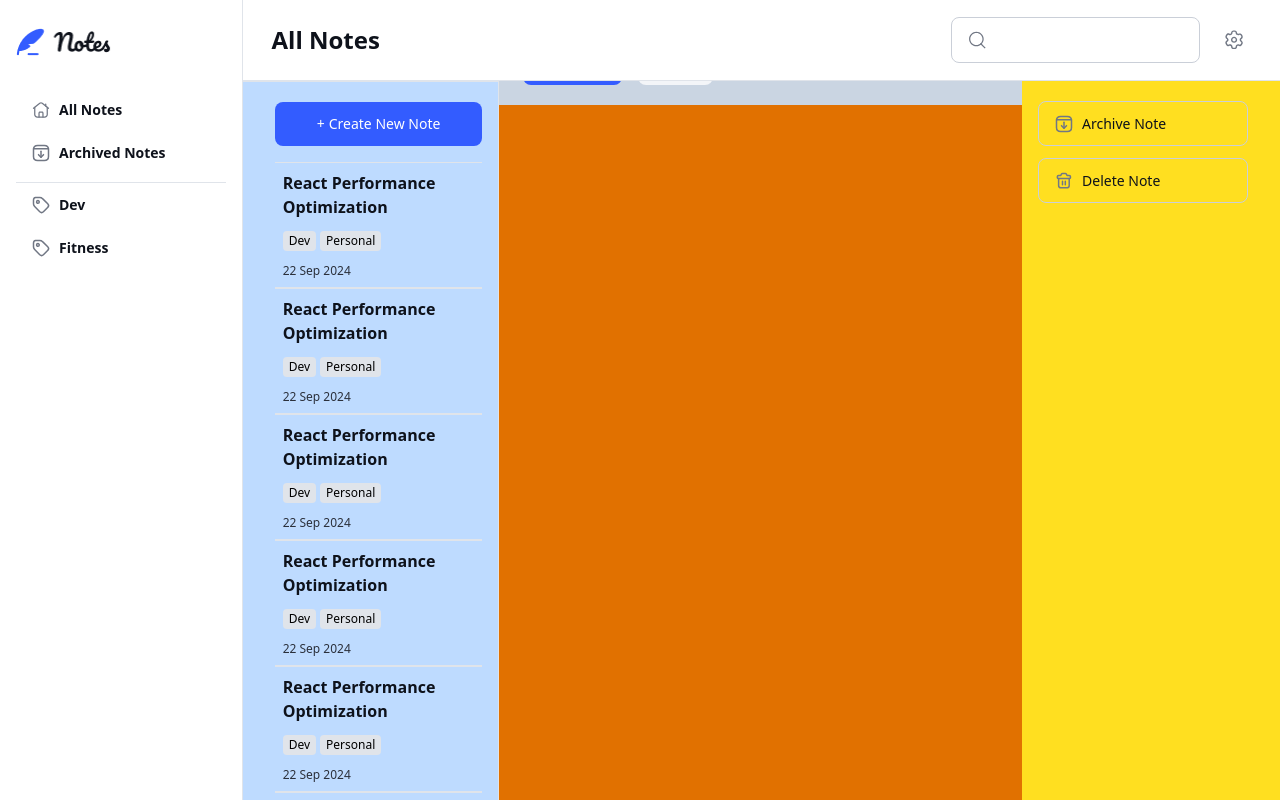
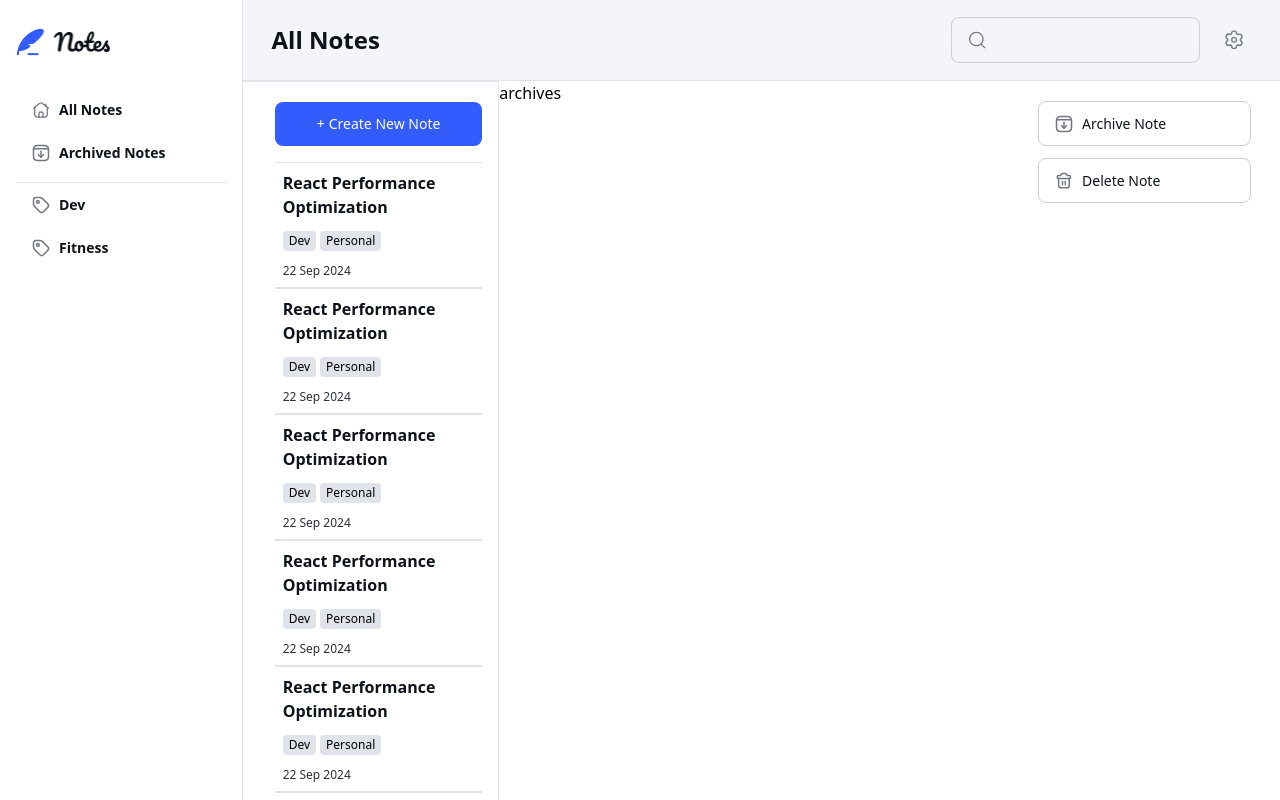
Before and after one commit to KhatunaGG/note-taking-web-app-client, a Next.js app: page /archives in a window 1280 px wide. Shown: the top 800 px of the page. Built offline with nearby package versions, Linux system fonts and the light colour scheme.

Commit message:
fixed: markup

```diff
--- a/src/app/(pages)/layout.tsx
+++ b/src/app/(pages)/layout.tsx
@@ -37,10 +37,72 @@
 //   );
 // }
 
+// import { ToastContainer } from "react-toastify";
+// import "../globals.css";
+// import Sidebar from "../component/__organism/sidebar/Sidebar";
+// import { Aside, Footer, Header, Notes } from "../component/__organism";
+
+// export default function MainLayout({
+//   children,
+// }: {
+//   children: React.ReactNode;
+// }) {
+//   return (
+//     <div className=" w-full min-h-screen flex overflow-hidden bg-[#F3F5F8] lg:bg-white">
+//       <div className="lg:w-[18.88%] h-full overflow-y-auto ">
+//         <Sidebar />
+//       </div>
+
+//       <div className="w-full block lg:flex lg:w-[81.12%] ">
+//         <div className="w-full bg-yellow-200 flex flex-col">
+//           <div className="h-[54px] md:h-[74px] lg:h-[81px] w-full">
+//             <Header />
+//           </div>
+
+//           <div className=" flex items-start min-h-[calc(100vh-54px)] md:min-h-[calc(100vh-74px)] lg:min-h-[calc(100vh-81px)] bg-yellow-200">
+
+//             <Notes />
+
+//             {/* <div className="w-full lg:w-[24.82%] min-h-[calc(100vh-54px)] md:min-h-[calc(100vh-74px)] lg:min-h-[calc(100vh-81px)] bg-green-200 ">notes</div> */}
+
+//             <div className="w-full lg:flex-1 min-h-[calc(100vh-54px)] md:min-h-[calc(100vh-74px)] lg:min-h-[calc(100vh-81px)] bg-blue-200 hidden lg:flex">
+
+//               {children}
+
+//             </div>
+//             <div className="w-full lg:w-[24.82%] min-h-[calc(100vh-54px)] md:min-h-[calc(100vh-74px)] lg:min-h-[calc(100vh-81px)] bg-red-200 hidden lg:flex">
+//               3
+//             </div>
+//           </div>
+//         </div>
+//       </div>
+
+//       {/* <div className="flex flex-col flex-1 min-h-screen">
+//         <div className="h-[54px] md:h-[74px] lg:h-[81px] shrink-0">
+//           <Header />
+//         </div>
+
+//         <div className="w-full lg:flex-1 overflow-y-auto  flex flex-row  screen-minus-137   lg:min-h-screen-minus-155  bg-amber-600">
+//           <div className="w-full max-h-min flex items-start">
+//             <Notes />
+//             <div className="w-full lg:w-[50.34%] flex flex-col relative  ">
+//               {children}
+//               <Footer />
+//             </div>
+//             <Aside />
+//           </div>
+//         </div>
+//       </div> */}
+
+//       <ToastContainer />
+//     </div>
+//   );
+// }
+
 import { ToastContainer } from "react-toastify";
 import "../globals.css";
 import Sidebar from "../component/__organism/sidebar/Sidebar";
-import { Aside, Footer, Header, Notes } from "../component/__organism";
+import { Aside, Header, Notes } from "../component/__organism";
 
 export default function MainLayout({
   children,
@@ -48,34 +110,29 @@ export default function MainLayout({
   children: React.ReactNode;
 }) {
   return (
-    <div className=" w-full min-h-screen flex overflow-hidden bg-[#F3F5F8] lg:bg-white">
-      <div className="lg:w-[18.88%] h-full overflow-y-auto">
+    <div className=" w-full min-h-screen flex  bg-[#F3F5F8] lg:bg-white">
+      <div className="lg:w-[18.88%] h-full overflow-y-auto ">
         <Sidebar />
       </div>
-      <div className="flex flex-col flex-1 min-h-screen">
-        <div className="h-[54px] md:h-[74px] lg:h-[81px] shrink-0">
-          <Header />
-        </div>
 
-        <div className="w-full lg:flex-1 overflow-y-auto  flex flex-row  screen-minus-137   lg:min-h-screen-minus-155  bg-amber-600">
-          <div className="w-full max-h-min flex items-start">
-            <Notes />
-            <div className="w-full lg:w-[50.34%] flex flex-col relative  ">
+      <div className="w-full lg:w-[81.12%]  min-h-[calc(100vh-54px)] md:min-h-[calc(100vh-74px)] lg:min-h-[calc(100vh-81px)] ">
+        <div className="w-full flex flex-col items-start    relative">
+          <div className="h-[54px] md:h-[74px] lg:h-[81px] w-full absolute inset-0 z-10">
+            <Header />
+          </div>
+
+          <div className="w-full flex items-stretch  pt-[54px] md:pt-[74px] lg:pt-[81px] min-h-screen">
+            <div className="w-full lg:w-[24.82%] ">
+              <Notes />
+            </div>
+            <div className="w-full lg:w-[50.34%] hidden lg:flex">
               {children}
-              <Footer />
             </div>
-            <Aside />
+            <div className="w-full lg:w-[22.07%] hidden lg:flex ">
+              <Aside />
+            </div>
           </div>
         </div>
-
-        {/* <div className="flex-1 flex flex-row overflow-hidden min-h-0">
-          <div className="w-full lg:w-[76.17%] h-full overflow-y-auto">
-            {children}
-          </div>
-          <div className="hidden lg:block w-[23.83%] h-full overflow-y-auto">
-            <Aside />
-          </div>
-        </div> */}
       </div>
       <ToastContainer />
     </div>
--- a/src/app/component/__organism/aside/Aside.tsx
+++ b/src/app/component/__organism/aside/Aside.tsx
@@ -3,8 +3,7 @@ import { Archives, Delete } from "../../__atoms";
 
 const Aside = () => {
   return (
-    // <div className="min-h-screen w-[24.82%]  pl-4 py-[20px] bg-white border-l border-l-[#CACFD8] flex flex-col gap-3">
-    <div className="hidden min-h-screen lg:w-[24.82%] pl-4 py-[20px] lg:flex flex-col gap-3 pr-8         bg-yellow-300">
+    <div className="hidden w-full  pl-4 py-[20px] lg:flex flex-col gap-3 ">
       <button className="w-full rounded-lg border border-[#CACFD8] text-[#0E121B] font-semibold text-sm px-[15px] py-[11.5px] flex items-center justify-start gap-2">
         <Archives width={"20px"} height={"20px"} />
         <p className="text-sm text-[#0E121B] font-medium">Archive Note</p>
--- a/src/app/component/__organism/dashboard/Dashboard.tsx
+++ b/src/app/component/__organism/dashboard/Dashboard.tsx
@@ -1,27 +1,18 @@
 "use client";
 import { useSignInStore } from "@/app/store/sign-in.store";
-import { useEffect, useState } from "react";
+import { useEffect } from "react";
 import NoteDetails from "../noteDetails/NoteDetails";
-import Notes from "../notes/Notes";
 
 const Dashboard = () => {
   const { accessToken, initialize, currentUser } = useSignInStore();
-
-
 
   useEffect(() => {
     initialize();
   }, [initialize]);
 
-
   if (!accessToken) return null;
 
-  return (
-    <section className="w-full min-h-screen flex ">
-      {/* <Notes /> */}
-      <NoteDetails />
-    </section>
-  );
+  return <NoteDetails />;
 };
 
 export default Dashboard;
--- a/src/app/component/__organism/footer/Footer.tsx
+++ b/src/app/component/__organism/footer/Footer.tsx
@@ -2,8 +2,7 @@ import React from "react";
 
 const Footer = () => {
   return (
-
-      <div className="hidden w-full bg-slate-300 pt-4 pb-5 p-6 lg:flex gap-4 items-center border-t border-t-[#E0E4EA] absolute bottom-0 z-10 left-0 right-0 ">
+    <div className="hidden w-full pt-4 pb-5 p-6 lg:flex gap-4 items-center border-t border-t-[#E0E4EA] absolute bottom-0 z-10 left-0 right-0 ">
       <button className="bg-[#335CFF] text-sm text-white py-3 px-4 rounded-lg">
         Save Note
       </button>
@@ -11,7 +10,6 @@ const Footer = () => {
         Cancel
       </button>
     </div>
-
   );
 };
 
--- a/src/app/component/__organism/header/Header.tsx
+++ b/src/app/component/__organism/header/Header.tsx
@@ -4,7 +4,7 @@ import Search from "../../__atoms/search/Search";
 
 const Header = () => {
   return (
-    <div className="bg-[#F3F5F8] px-8 w-full h-[54px] md:h-[74px] lg:h-[81px]  flex items-center justify-between lg:px-[2.78%] lg:bg-white lg:border-b lg:border-l lg:border-[#E0E4EA]">
+    <div className="bg-[#F3F5F8] px-8 w-full h-[54px] md:h-[74px] lg:h-[81px]  flex items-center justify-between lg:px-[2.78%]  lg:border-b lg:border-l lg:border-[#E0E4EA]">
       <h1 className="font-bold text-[24px] text-[#0E121B] hidden lg:block">
         All Notes
       </h1>
--- a/src/app/component/__organism/nav/Nav.tsx
+++ b/src/app/component/__organism/nav/Nav.tsx
@@ -2,15 +2,12 @@
 import { Archives, Home, Search, Setting, Tag } from "../../__atoms";
 
 const Nav = () => {
-  const isNav = true;
-
   return (
-    // <div className="w-full h-[56px] md:h-[74px] lg:hidden px-4 md:px-8 py-3 flex items-center justify-between">
     <div
       style={{
-        boxShadow: "0 -4px 6px 0 #F0F0F099",
+        boxShadow: "0 -4px 6px 0 #E0E4EA",
       }}
-      className="w-full h-[56px] md:h-[74px] lg:hidden   py-3 grid grid-cols-5 border-t border-t-[#E0E4EA] shadow-t-lg      mt-auto"
+      className="w-full h-[56px] md:h-[74px] lg:hidden px-8  py-3 grid grid-cols-5 border-t border-t-[#E0E4EA] shadow-t-lg "
     >
       <button className="flex flex-col items-center justify-center gap-1 rounded-sm   bg-[#EBF1FF]">
         <Home width={"24px"} height={"24px"} />
--- a/src/app/component/__organism/notes/Notes.tsx
+++ b/src/app/component/__organism/notes/Notes.tsx
@@ -1,79 +1,3 @@
-// import React, { Dispatch, SetStateAction } from "react";
-// import Note from "../note/Note";
-// import Nav from "../nav/Nav";
-// import { Plus } from "../../__atoms";
-// import Link from "next/link";
-
-// const Notes = () => {
-//   return (
-//     <div
-//       className="w-full px-8 lg:w-[24.82%] pt-[20px] lg:pl-8 md:pt-6 lg:pt-[20px] lg:pr-4  flex flex-col gap-4
-//     lg:border lg:border-[#E0E4EA] rounded-t-xl overflow-hidden lg:rounded-t-[0px]  relative              bg-blue-200   "
-//     >
-//       <h1 className="block font-bold text-[24px] text-[#0E121B] lg:hidden">
-//         All Notes
-//       </h1>
-
-//       {/* <button className="hidden w-full bg-[#335CFF] rounded-lg text-white text-sm font-normal py-3 lg:flex items-center justify-center">
-//         + Create New Note
-//       </button>
-
-//       <button
-//         type="button"
-//         className=" bg-[#335CFF] text-white text-sm font-normal
-//         fixed right-8 bottom-[90px] h-[48px] w-[48px]
-//        md:h-[64px] md:w-[64px] rounded-full
-//        items-center justify-center lg:hidden"
-//       >
-//         <div className="w-full flex items-center justify-center gap-1">
-//           <Plus />
-//           <span className="hidden lg:block lg:text-sm font-medium ">+</span>
-//           <span className="hidden text-sm font-medium lg:block">
-//             Create New Note
-//           </span>
-//         </div>
-//       </button> */}
-
-//       <button
-//         type="button"
-//         className=" bg-[#335CFF] text-white text-sm font-normal py-3
-//         fixed right-8 bottom-[90px] h-[48px] w-[48px]
-//        md:h-[64px] md:w-[64px] rounded-full
-//        lg:static lg:w-full lg:rounded-lg lg:h-auto lg:flex items-center justify-center"
-//       >
-//         <div className="w-full flex items-center justify-center gap-1">
-//           <Plus />
-//           <span className="hidden lg:block lg:text-sm font-medium ">+</span>
-//           <span className="hidden text-sm font-medium lg:block">
-//             Create New Note
-//           </span>
-//         </div>
-//       </button>
-
-//       <div className="w-full flex flex-col md:pb-[114px] lg:pb-[37px]">
-//         <Link href={`/${1}`}>
-//           <Note />
-//         </Link>
-//         <Note />
-//         <Note />
-//         <Note />
-//         <Note />
-//         <Note />
-//         <Note />
-//         <Note />
-//       </div>
-//       {/* <Nav /> */}
-//     </div>
-//   );
-// };
-
-// export default Notes;
-
-
-
-
-
-import React, { Dispatch, SetStateAction } from "react";
 import Note from "../note/Note";
 import Nav from "../nav/Nav";
 import { Plus } from "../../__atoms";
@@ -81,9 +5,10 @@ import Link from "next/link";
 
 const Notes = () => {
   return (
+    <div className="w-full min-h-[calc(100vh-54px)] md:min-h-[calc(100vh-74px)] lg:min-h-[calc(100vh-81px)] bg-white ">
       <div
-      className="w-full px-8 lg:w-[24.82%] pt-[20px] lg:pl-8 md:pt-6 lg:pt-[20px] lg:pr-4  flex flex-col gap-4
-    lg:border lg:border-[#E0E4EA] rounded-t-xl overflow-hidden lg:rounded-t-[0px]  relative              bg-blue-200   "
+        className="px-8 pt-[20px] lg:pl-8 md:pt-6 lg:pt-[20px] lg:pr-4 flex flex-col gap-4
+    lg:border lg:border-[#E0E4EA] rounded-t-xl overflow-hidden lg:rounded-t-[0px]  relative "
       >
         <h1 className="block font-bold text-[24px] text-[#0E121B] lg:hidden">
           All Notes
@@ -137,7 +62,8 @@ const Notes = () => {
           <Note />
           <Note />
         </div>
-      {/* <Nav /> */}
+      </div>
+      <Nav />
     </div>
   );
 };
```
Also changed, not shown: src/app/component/__organism/noteDetails/NoteDetails.tsx (+10 -8 lines). Lines whose indentation alone changed are shown as unchanged.
